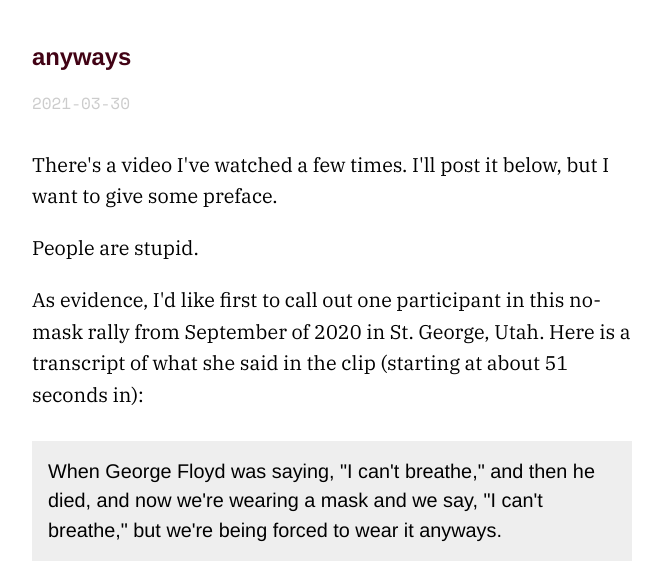
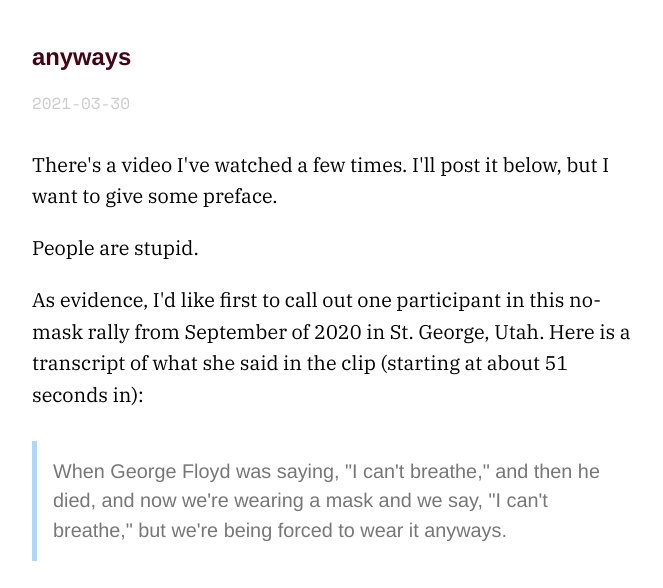
Before and after one commit to muraii/erectlocution, a plain HTML site: page anyways.html in a window 1280 px wide. Shown: the part 200-788 px from the top of the page, without its empty margins (308-971 px from the left). Drawn offline with nearby package versions, Linux system fonts and the light colour scheme; a web font is replaced by a local one.

Commit message:
edit: Changed <blockquote> to have border instead of background.

```diff
--- a/theme/css/main.css
+++ b/theme/css/main.css
@@ -112,7 +112,9 @@ blockquote {
   /*line-height: 1.6rem;*/
   line-height: clamp(1.6rem, 1.6rem + 0.3vw, 2rem);
   padding: 1rem;
-  background: #eee;
+  /*background: #eee;*/
+  border-left: #add8ff 5px solid;
+  color: #777;
   width: 100%;
   margin-left: 0px;
 }
```
